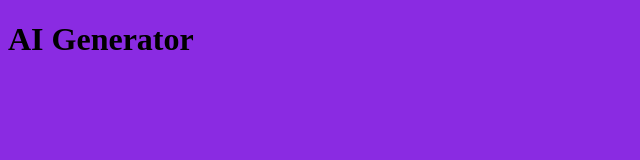
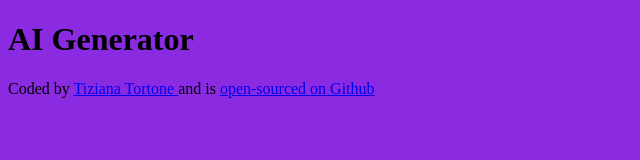
Before and after one commit to tizianatortone/AI-Generator, a plain HTML site: page index.html in a window 1280 px wide. Shown: the whole page, without its empty margins (0-640 px from the left). Drawn offline with Linux system fonts and the light colour scheme.

Commit message:
Links github & porfolio added

```diff
--- a/index.html
+++ b/index.html
@@ -9,6 +9,16 @@
   <body>
     <h1>AI Generator</h1>
 
+    <footer>
+      Coded by
+      <a href="https://tizianatortone.io/" tabindex="_blank">
+        Tiziana Tortone
+      </a>
+      and is
+      <a href="https://github.com/tizianatortone/AI-Generator" target="_blank"
+        >open-sourced on Github</a
+      >
+    </footer>
     <script src="src/index.js"></script>
   </body>
 </html>
```
